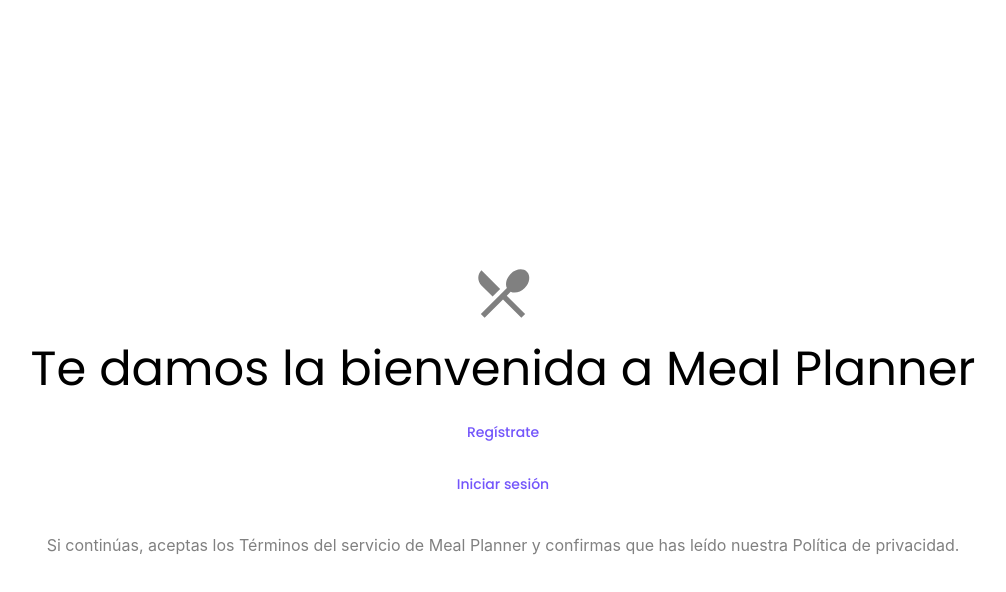
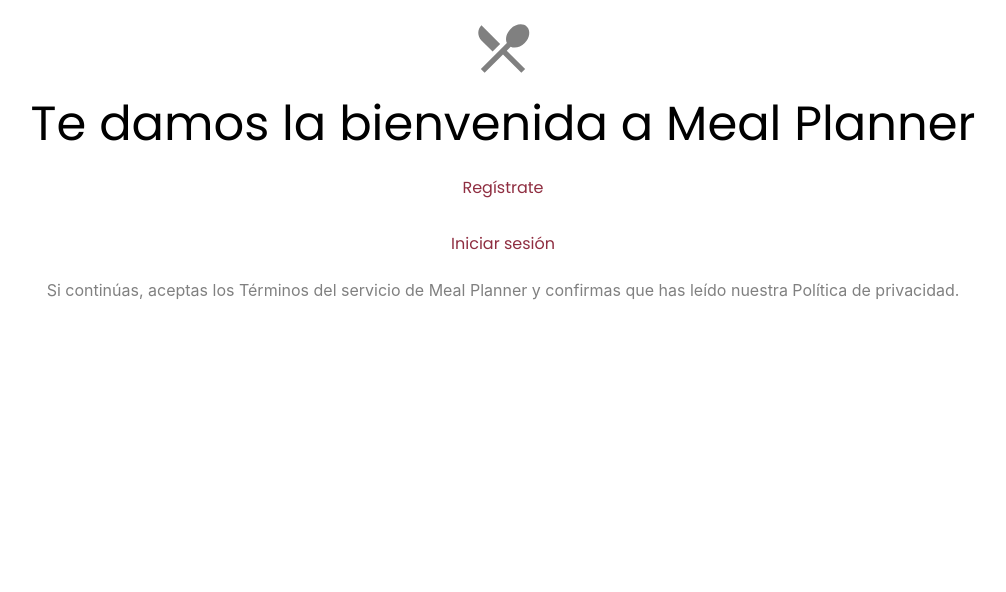
Before and after one commit to mari-hernandez/meal-planner-app, a React (Create React App) app in the folder frontend/: page / in a window 1280 px wide. Shown: the top 592 px of the page, without its empty margins (137-1143 px from the left). Built offline with nearby package versions, Linux system fonts and the light colour scheme.

Commit message:
feat(index.css): update shared styles

```diff
--- a/frontend/src/config/theme.ts
+++ b/frontend/src/config/theme.ts
@@ -1,13 +1,13 @@
 export const theme = {
   palette: {
     text: {
-      primary: "#7355FB",
-      secondary: "#F1EEFF",
+      primary: "#8F2E41",
+      secondary: "#C7A56F",
       black: "#414046",
     },
     background: {
-      primary: "#7355FB",
-      secondary: "#F1EEFF",
+      primary: "#8F2E41",
+      secondary: "#C7A56F",
       white: "#FFFFFF",
     },
     success: {
--- a/frontend/src/index.css
+++ b/frontend/src/index.css
@@ -1,13 +1,19 @@
 body {
+  display: flex;
+  flex-direction: column;
+  align-items: center;
+  justify-content: center;
+  padding: 16px;
   margin: 0;
-  font-family: -apple-system, BlinkMacSystemFont, 'Segoe UI', 'Roboto', 'Oxygen',
-    'Ubuntu', 'Cantarell', 'Fira Sans', 'Droid Sans', 'Helvetica Neue',
+  gap: 16px;
+  font-family: -apple-system, BlinkMacSystemFont, "Segoe UI", "Roboto", "Oxygen",
+    "Ubuntu", "Cantarell", "Fira Sans", "Droid Sans", "Helvetica Neue",
     sans-serif;
   -webkit-font-smoothing: antialiased;
   -moz-osx-font-smoothing: grayscale;
 }
 
 code {
-  font-family: source-code-pro, Menlo, Monaco, Consolas, 'Courier New',
+  font-family: source-code-pro, Menlo, Monaco, Consolas, "Courier New",
     monospace;
 }
--- a/frontend/src/styles/index.ts
+++ b/frontend/src/styles/index.ts
@@ -1,18 +1,19 @@
 import { Box, Button, styled } from "@mui/material";
 
 // Containers
-export const Body = styled(Box)({
-  gap: "16px",
-  padding: "48px",
+export const VerticalCenteredBody = styled(Box)({
+  display: "flex",
+  flexDirection: "column",
+  alignItems: "center",
+  justifyContent: "center",
+  height: "calc(100svh - 32px)",
+  margin: "0",
 });
-
 export const CenteredColumnContainer = styled(Box)({
   display: "flex",
   flexDirection: "column",
   alignItems: "center",
   justifyContent: "center",
-  height: "100svh",
-  padding: "16px",
   gap: "16px",
 });
 
@@ -20,15 +21,19 @@
   display: "flex",
   flexDirection: "column",
   alignItems: "center",
-  gap: "20px",
+  gap: "32px",
 });
 
 // Buttons
 export const PrimaryButton = styled(Button)({
+  fontSize: "16px",
+  fontWeight: 400,
   textTransform: "none",
 });
 
 export const SecondaryButton = styled(Button)({
+  fontSize: "16px",
+  fontWeight: 400,
   textTransform: "none",
 });
 
@@ -36,6 +41,7 @@
 export const HelperText = styled("p")({
   fontSize: "16px",
   color: "gray",
+  margin: 0,
 });
 
 // Other
```
